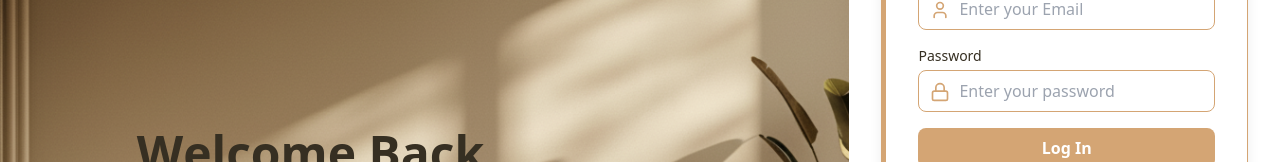
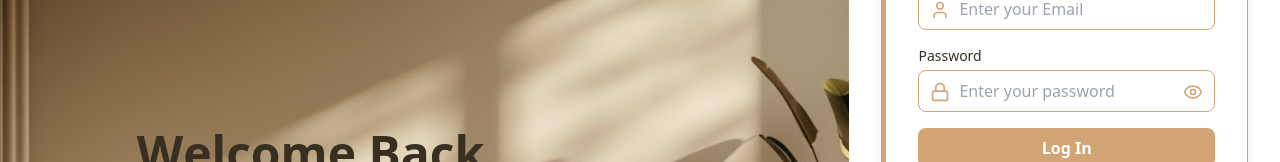
Before and after one commit to Eduard-K-A/webdev-finals-frontend, a React (Vite) app: page /Signin in a window 1280 px wide. Shown: the part 235-397 px from the top of the page. Built offline with nearby package versions, Linux system fonts and the light colour scheme; no server answers.

Commit message:
feat(signIn): add show password toggle

```diff
--- a/src/pages/Login/SignIn.tsx
+++ b/src/pages/Login/SignIn.tsx
@@ -1,11 +1,14 @@
 import React, { useState } from "react";
 import axios from "axios";
-import { User, Lock } from "lucide-react";
+import { User, Lock, Eye, EyeOff } from "lucide-react"; // Added Eye/EyeOff
 import { Link, useNavigate } from "react-router-dom";
 import { useAuth } from "../../context/AuthContext";
 
 // --- AnimatedText (same as Register) ---
-const AnimatedText: React.FC<{ text: string; style?: React.CSSProperties }> = ({ text, style }) => (
+const AnimatedText: React.FC<{ text: string; style?: React.CSSProperties }> = ({
+  text,
+  style,
+}) => (
   <h1 className="text-4xl md:text-5xl font-bold mb-4 text-[#362f22] flex flex-wrap">
     {text.split("").map((char, index) => (
       <span
@@ -30,6 +33,8 @@ interface InputFieldProps {
   value: string;
   onChange: (e: React.ChangeEvent<HTMLInputElement>) => void;
   icon: React.ReactNode;
+  rightIcon?: React.ReactNode; // Added for show/hide
+  onRightIconClick?: () => void; // Added for show/hide click
 }
 
 const InputField: React.FC<InputFieldProps> = ({
@@ -39,6 +44,8 @@ const InputField: React.FC<InputFieldProps> = ({
   value,
   onChange,
   icon,
+  rightIcon,
+  onRightIconClick,
 }) => (
   <div className="relative">
     <label className="block text-sm font-medium text-[#362f22] mb-1">{label}</label>
@@ -52,6 +59,15 @@ const InputField: React.FC<InputFieldProps> = ({
         required
         className={inputBase}
       />
+      {rightIcon && (
+        <button
+          type="button"
+          onClick={onRightIconClick}
+          className="absolute right-3 top-3 text-[#d4a574] focus:outline-none"
+        >
+          {rightIcon}
+        </button>
+      )}
     </div>
   </div>
 );
@@ -59,6 +75,7 @@ const InputField: React.FC<InputFieldProps> = ({
 const SignIn: React.FC = () => {
   const [email, setEmail] = useState("");
   const [password, setPassword] = useState("");
+  const [showPassword, setShowPassword] = useState(false); // Added state
   const [message, setMessage] = useState("");
   const [isSuccess, setIsSuccess] = useState(false);
   const { login } = useAuth();
@@ -86,11 +103,7 @@ const SignIn: React.FC = () => {
 
       // Redirect after 1 second
       setTimeout(() => {
-        if (res.data.user.role === 'admin') {
-          navigate('/');
-        } else {
-          navigate('/');
-        }
+        navigate('/');
       }, 1000);
     } catch (err) {
       if (axios.isAxiosError(err) && err.response) {
@@ -155,11 +168,13 @@ const SignIn: React.FC = () => {
 
                 <InputField
                   label="Password"
-                  type="password"
+                  type={showPassword ? "text" : "password"} // Toggle
                   placeholder="Enter your password"
                   value={password}
                   onChange={(e) => setPassword(e.target.value)}
                   icon={<Lock className="w-5 h-5" />}
+                  rightIcon={showPassword ? <EyeOff className="w-5 h-5" /> : <Eye className="w-5 h-5" />}
+                  onRightIconClick={() => setShowPassword((prev) => !prev)}
                 />
 
                 <button
@@ -178,7 +193,6 @@ const SignIn: React.FC = () => {
                 >
                   Register here
                 </Link>
-
               </p>
             </div>
           </div>
```
